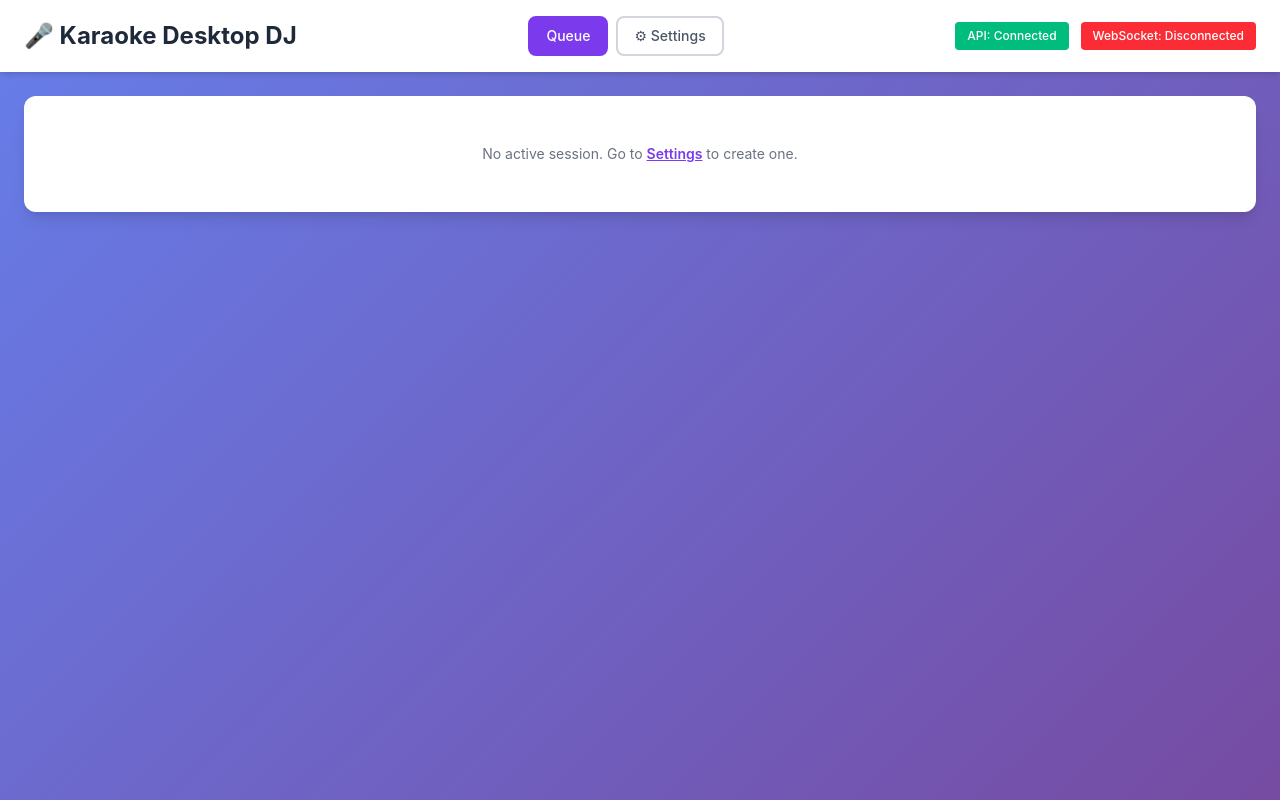
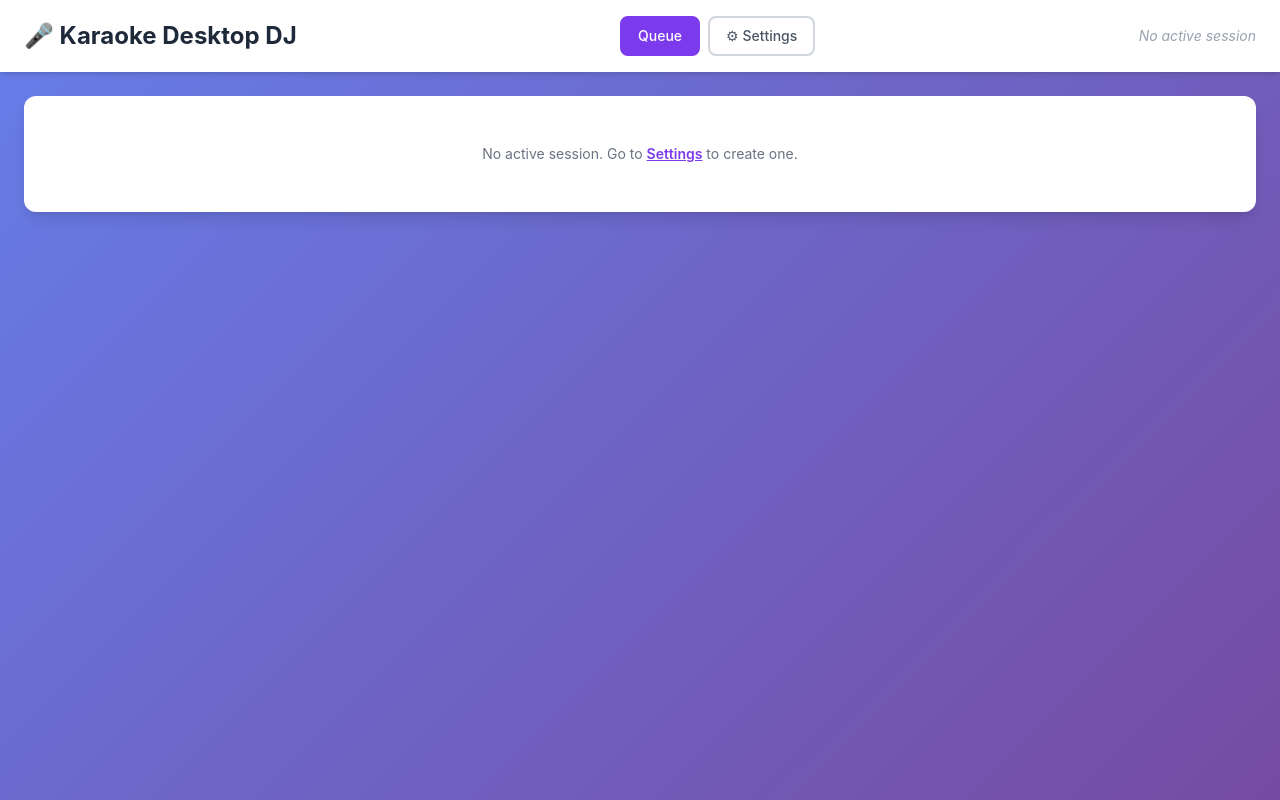
Before and after one commit to sabrina-stangler/karaoke-app, a React (Vite) app in the folder desktop-dj/: page / in a window 1280 px wide. Built offline with nearby package versions, Linux system fonts and the light colour scheme.

Commit message:
rm api/ws connection status, replace with session code + dj name

```diff
--- a/desktop-dj/src/App.tsx
+++ b/desktop-dj/src/App.tsx
@@ -5,24 +5,13 @@ import { QueueDisplay } from './components/QueueDisplay';
 import { wsService } from './websocket';
 import { Session, QueueEntry, Song } from './types';
 
-const API_URL = 'http://localhost:4000';
-
 const tabBase = 'px-4 py-2 rounded-lg border-2 text-sm font-medium cursor-pointer transition-all';
 const tabActive = 'bg-[#7c3aed] border-[#7c3aed] text-white';
 const tabInactive = 'border-gray-300 bg-transparent text-gray-600 hover:border-[#7c3aed] hover:text-[#7c3aed]';
 
 function App() {
   const [session, setSession] = useState<Session | null>(null);
-  const [wsConnected, setWsConnected] = useState(false);
-  const [apiConnected, setApiConnected] = useState(false);
   const [activeTab, setActiveTab] = useState<'queue' | 'settings'>('queue');
-
-  // Check API connectivity
-  useEffect(() => {
-    fetch(API_URL)
-      .then(() => setApiConnected(true))
-      .catch(() => setApiConnected(false));
-  }, []);
 
   // Setup WebSocket event handlers
   useEffect(() => {
@@ -46,14 +35,12 @@ function App() {
 
   const handleSessionCreated = async (sessionData: Session) => {
     setSession(sessionData);
-    const connected = await wsService.connect(sessionData.code);
-    setWsConnected(connected);
+    wsService.connect(sessionData.code);
   };
 
   const handleSessionEnded = () => {
     wsService.disconnect();
     setSession(null);
-    setWsConnected(false);
   };
 
   return (
@@ -76,12 +63,20 @@ function App() {
             </button>
           </div>
           <div className="flex items-center gap-3">
-            <span className={`px-3 py-1.5 rounded font-medium text-xs text-white ${apiConnected ? 'bg-emerald-500' : 'bg-red-500'}`}>
-              API: {apiConnected ? 'Connected' : 'Disconnected'}
-            </span>
-            <span className={`px-3 py-1.5 rounded font-medium text-xs text-white ${wsConnected ? 'bg-emerald-500' : 'bg-red-500'}`}>
-              WebSocket: {wsConnected ? 'Connected' : 'Disconnected'}
-            </span>
+            {session ? (
+              <>
+                {session.dj_name && (
+                  <span className="text-sm text-gray-500">
+                    DJ: <span className="font-semibold text-gray-700">{session.dj_name}</span>
+                  </span>
+                )}
+                <span className="px-3 py-1.5 rounded bg-[#7c3aed] text-white font-mono font-bold text-base tracking-widest">
+                  {session.code}
+                </span>
+              </>
+            ) : (
+              <span className="text-sm text-gray-400 italic">No active session</span>
+            )}
           </div>
         </div>
       </header>
```
